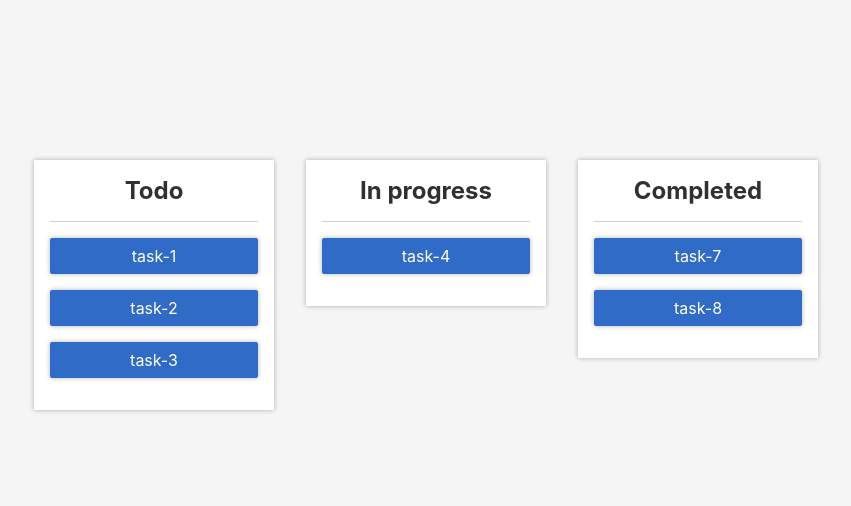
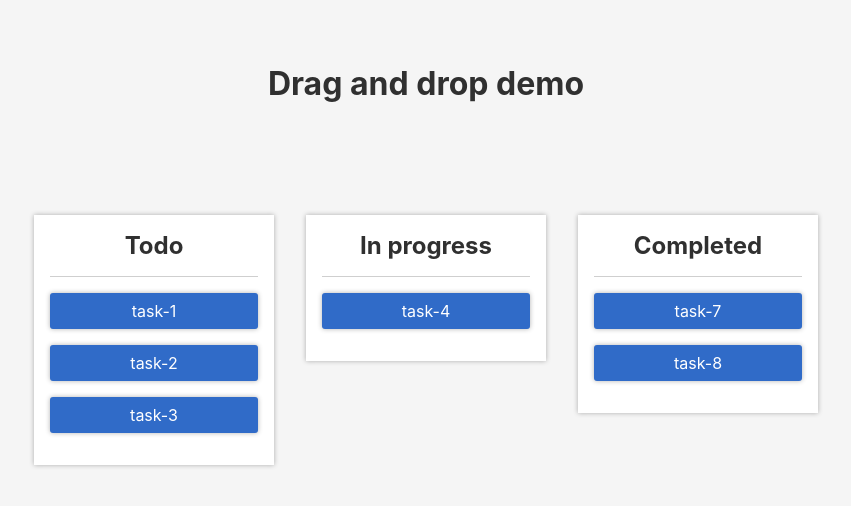
Before and after one commit to Leopold-V/drag-n-drop, a React (Create React App) app: page / in a window 1280 px wide. Shown: the top 506 px of the page, without its empty margins (214-1065 px from the left). Built offline with nearby package versions, Linux system fonts and the light colour scheme.

Commit message:
first commit

```diff
--- a/src/App.js
+++ b/src/App.js
@@ -3,7 +3,21 @@ import { DragDropContext } from 'react-beautiful-dnd';
 import styled from 'styled-components';
 
 import data from './data';
-import { Card } from './Card';
+import Card from './Card';
+
+const changeOfLine = (state, source, destination) => {
+  const result = { ...state };
+  const [remove] = result[source.droppableId].splice(source.index, 1);
+  result[source.droppableId].splice(destination.index, 0, remove);
+  return result;
+};
+
+const changeOfColumn = (state, source, destination) => {
+  const result = { ...state };
+  const [remove] = result[source.droppableId].splice(source.index, 1);
+  result[destination.droppableId].splice(destination.index, 0, remove);
+  return result;
+};
 
 function App() {
   const [state, setState] = useState(data);
@@ -11,32 +25,19 @@ function App() {
   const onDragEnd = (result) => {
     const { source, destination } = result;
 
-    const changeLine = (state, source, destination) => {
-      const result = { ...state };
-      const [remove] = result[source.droppableId].splice(source.index, 1);
-      result[source.droppableId].splice(destination.index, 0, remove);
-      return result;
-    };
-
-    const changeColumn = (state, source, destination) => {
-      const result = { ...state };
-      const [remove] = result[source.droppableId].splice(source.index, 1);
-      result[destination.droppableId].splice(destination.index, 0, remove);
-      return result;
-    };
-
     if (!destination) return;
     if (source.index === destination.index && source.droppableId === destination.droppableId) return;
 
     if (source.droppableId === destination.droppableId) {
-      setState(changeLine(state, source, destination));
+      setState(changeOfLine(state, source, destination));
     } else {
-      setState(changeColumn(state, source, destination));
+      setState(changeOfColumn(state, source, destination));
     }
   };
 
   return (
     <Container>
+      <Title>Drag and drop demo</Title>
       <ContainerCard>
         <DragDropContext onDragEnd={onDragEnd}>
           {Object.keys(state).map((ele) => (
@@ -53,16 +54,21 @@ function App() {
 export default App;
 
 const Container = styled.div`
+  position: relative;
   background-color: whitesmoke;
-  position: relative;
   min-height: 100vh;
 `;
 
 const ContainerCard = styled.div`
   position: absolute;
+  width: 100%;
   display: flex;
   flex-wrap: wrap;
   justify-content: center;
-  width: 100%;
-  margin-top: 10rem;
+  margin-top: 6rem;
 `;
+
+const Title = styled.h1`
+  padding-top: 4rem;
+  text-align: center;
+`
--- a/src/Card.js
+++ b/src/Card.js
@@ -2,9 +2,9 @@ import React from 'react';
 import styled from 'styled-components';
 import { Droppable } from 'react-beautiful-dnd';
 
-import { Item } from './Item';
+import Item from './Item';
 
-export const Card = ({ title, tasks }) => {
+const Card = ({ title, tasks }) => {
   return (
     <CardStyled>
       <CardHeader>{title}</CardHeader>
@@ -22,21 +22,23 @@ export const Card = ({ title, tasks }) => {
   );
 };
 
+export default Card;
+
 const CardStyled = styled.div`
-  background-color: white;
   width: 15rem;
   display: flex;
   flex-direction: column;
   justify-content: start;
-  margin: 0 1rem;
+  margin: 1rem;
   padding: 1rem;
+  background-color: white;
   box-shadow: 0 0 0.3rem rgba(0, 0, 0, 0.3);
 `;
 
 const CardHeader = styled.h2`
   padding-bottom: 1rem;
+  text-align: center;
   border-bottom: 1px solid #cfcfcf;
-  text-align: center;
 `;
 
 const CardBody = styled.ul`
--- a/src/Item.js
+++ b/src/Item.js
@@ -5,8 +5,13 @@ import { Draggable } from 'react-beautiful-dnd';
 export const Item = ({ task, index }) => {
   return (
     <Draggable draggableId={task.index} index={index}>
-      {(provided) => (
-        <Itemstyled ref={provided.innerRef} {...provided.draggableProps} {...provided.dragHandleProps}>
+      {(provided, snapshot) => (
+        <Itemstyled
+        ref={provided.innerRef}
+        {...provided.draggableProps}
+        {...provided.dragHandleProps}
+        isDragging={snapshot.isDragging}
+        >
           {task.name}
         </Itemstyled>
       )}
@@ -14,14 +19,14 @@ export const Item = ({ task, index }) => {
   );
 };
 
+export default Item;
+
 const Itemstyled = styled.li`
-  background-color: #306bc8;
-  color: white;
-  width: 80% auto;
-  max-height: 4rem;
   margin-bottom: 1rem;
   padding: 0.5rem 1rem;
-  border-radius: 2px;
-  box-shadow: 0 0 0.3rem rgba(0, 0, 0, 0.3);
   text-align: center;
+  background-color: ${props => props.isDragging ? '#6389c4' : '#306bc8'};
+  color: white;
+  border-radius: 3px;
+  box-shadow: 0 0 .3rem rgba(0, 0, 0, 0.3);
 `;
--- a/src/data.js
+++ b/src/data.js
@@ -1,11 +1,13 @@
 const data = {
-  Todo: [
+  'Todo': [
     { index: 'task-1', name: 'task-1' },
     { index: 'task-2', name: 'task-2' },
     { index: 'task-3', name: 'task-3' },
   ],
-  'In progress': [{ index: 'task-4', name: 'task-4' }],
-  Completed: [
+  'In progress': [
+		{ index: 'task-4', name: 'task-4' }
+  ],
+  'Completed': [
     { index: 'task-7', name: 'task-7' },
     { index: 'task-8', name: 'task-8' },
   ],
```
